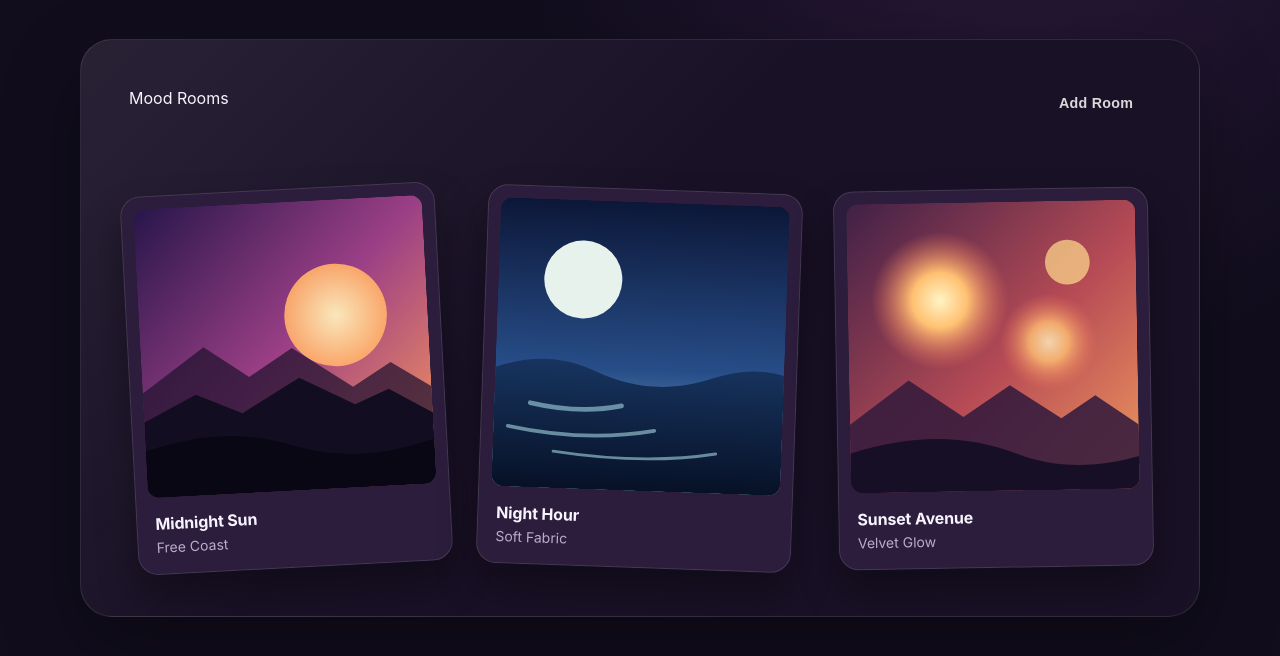
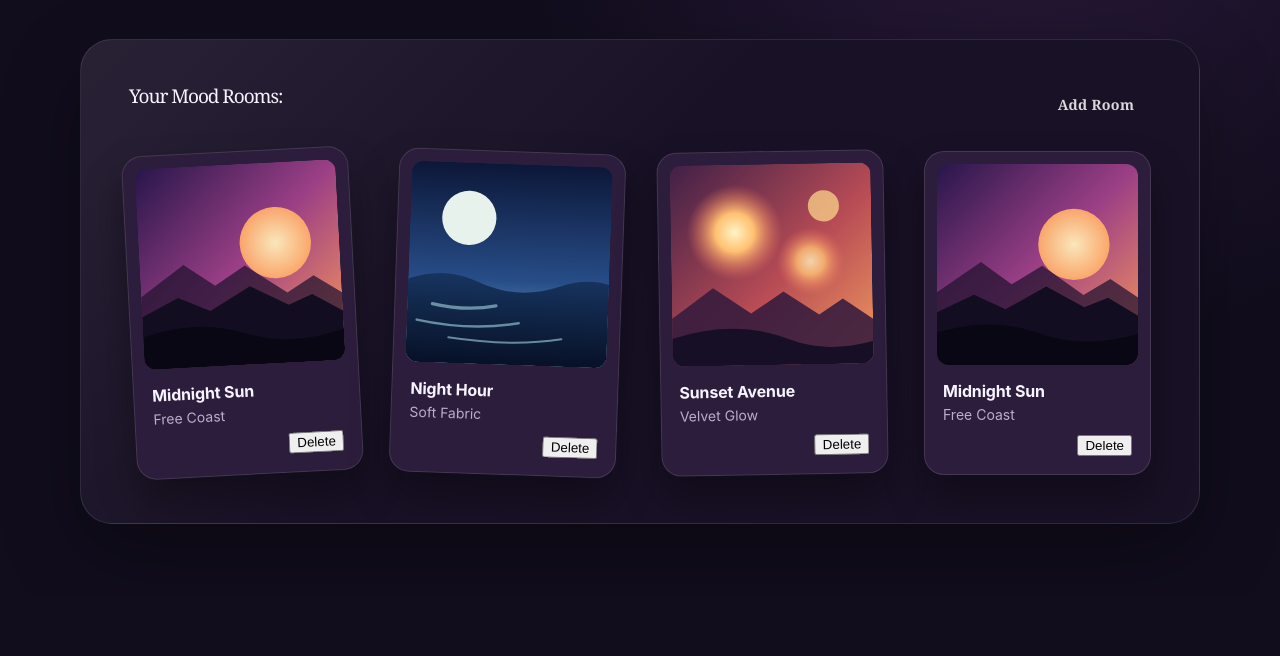
Before and after one commit to diegohdnz11/MoodRoomies, a plain HTML site: page index.html in a window 1280 px wide. Both pictures are taken after a click on the button "Add Room". Shown: the part 234-890 px from the top of the page. After the commit the page ends 830 px from the top, so only its background shows below. Drawn offline with Linux system fonts and the light colour scheme.

Commit message:
add & remove rooms

```diff
--- a/index.html
+++ b/index.html
@@ -25,10 +25,10 @@
 
       <section class="room-canvas" aria-labelledby="collection-heading">
         <div class="split-container">
-          <div class="box Text">Mood Rooms</div>
-          <button class="add-button">Add Room</button>
+          <div class="box-text">Your Mood Rooms:</div>
+          <button class="add-button" id="add-room-button" type="button">Add Room</button>
         </div>
-        <div class="card-collection" id="card-collection"></div>
+        <div class="card-collection" id="card-collection" aria-live="polite"></div>
       </section>
 
     </main>
--- a/script.js
+++ b/script.js
@@ -25,7 +25,9 @@ const cards = [
   },
 ];
 
+const defaultCard = { ...cards[0] };
 const cardCollection = document.querySelector("#card-collection");
+const addRoomButton = document.querySelector("#add-room-button");
 
 function createCard(card) {
   const article = document.createElement("article");
@@ -47,7 +49,22 @@ function createCard(card) {
   const artist = document.createElement("p");
   artist.textContent = card.artist;
 
-  details.append(title, artist);
+  const deleteButton = document.createElement("button");
+  deleteButton.className = "delete-button";
+  deleteButton.type = "button";
+  deleteButton.textContent = "Delete";
+
+  deleteButton.addEventListener("click", () => {
+    const cardIndex = cards.indexOf(card);
+
+    if (cardIndex !== -1) {
+      cards.splice(cardIndex, 1);
+    }
+
+    article.remove();
+  });
+
+  details.append(title, artist, deleteButton);
   article.append(artwork, details);
 
   return article;
@@ -56,3 +73,15 @@ function createCard(card) {
 cards.forEach((card) => {
   cardCollection.append(createCard(card));
 });
+
+addRoomButton.addEventListener("click", () => {
+  const sourceCard = defaultCard;
+  const newCard = {
+    ...sourceCard,
+    id: crypto.randomUUID(),
+    rotation: "0deg",
+  };
+
+  cards.push(newCard);
+  cardCollection.append(createCard(newCard));
+});
--- a/styles.css
+++ b/styles.css
@@ -81,12 +81,21 @@ h2 {
 .split-container{
   display:flex;
   justify-content: space-between;
-  padding-bottom: 7%;
-
+  padding-bottom: 3%;
 
 }
 
+.box-text{
+  margin: 0 0 12px;
+  font-family: Georgia, "Times New Roman", serif;
+  font-size: 19px;
+  font-weight: 400;
+  letter-spacing: -0.055em;
+  line-height: 0.9;
+}
+
 .add-button{
+  font-family: Georgia, "Times New Roman", serif;
   display: inline-flex;
   align-items: center;
   justify-content: center;
@@ -108,7 +117,7 @@ h2 {
 
 .card-collection {
   display:grid;
-  grid-template-columns: repeat(3, minmax(0, 1fr));
+  grid-template-columns: repeat(4, minmax(0, 1fr));
   gap: 38px;
   align-items: start;
   width: 100%;
@@ -152,6 +161,12 @@ h2 {
   font-size: 0.875rem;
 }
 
+.delete-button {
+  display: block;
+  margin: 12px 0 0 auto;
+  cursor: pointer;
+}
+
 .visually-hidden {
   position: absolute;
   width: 1px;
@@ -161,6 +176,12 @@ h2 {
   clip: rect(0, 0, 0, 0);
   white-space: nowrap;
   border: 0;
+}
+
+@media (max-width: 900px) {
+  .card-collection {
+    grid-template-columns: repeat(2, minmax(0, 1fr));
+  }
 }
 
 @media (max-width: 640px) {
```
